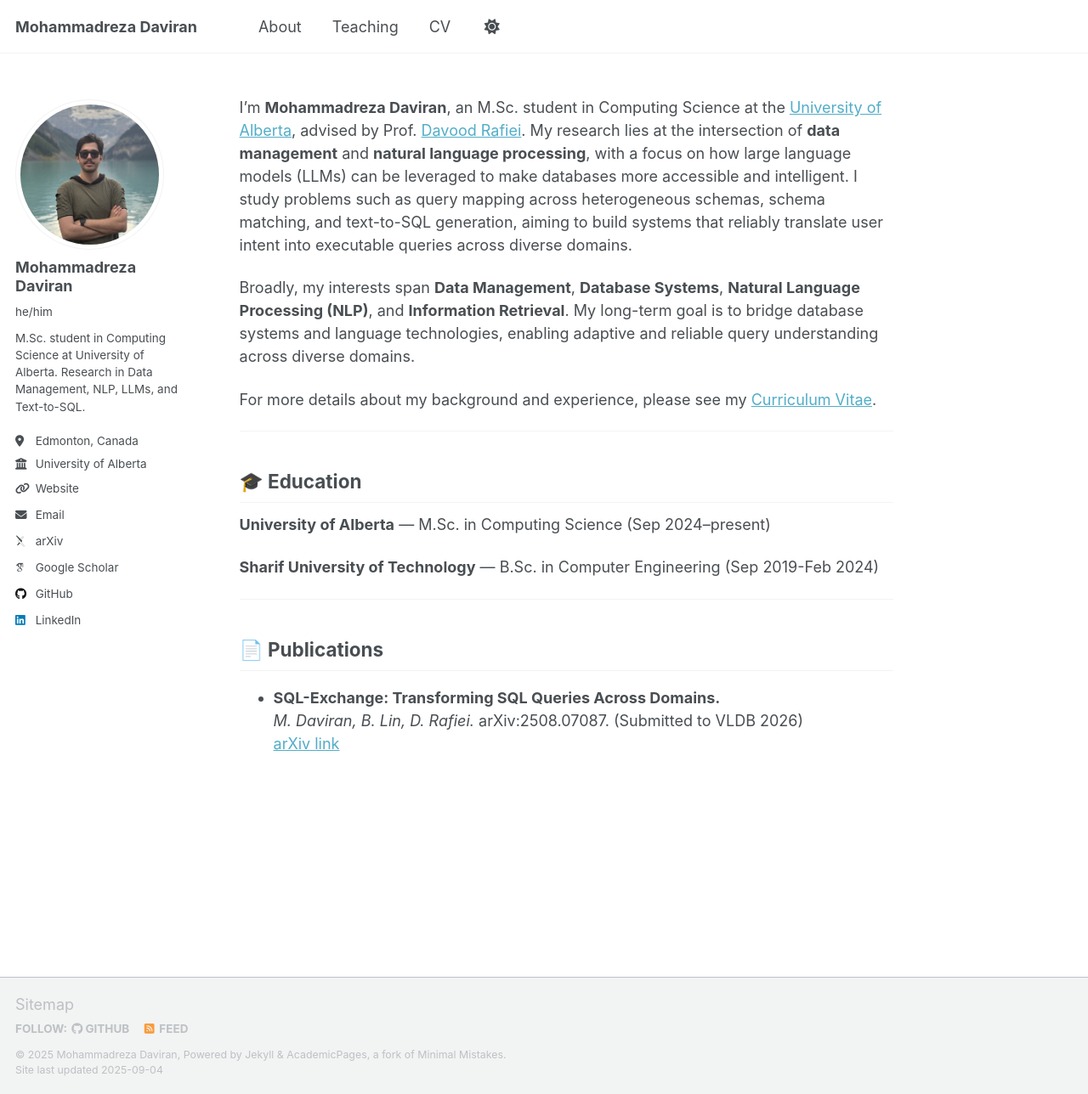
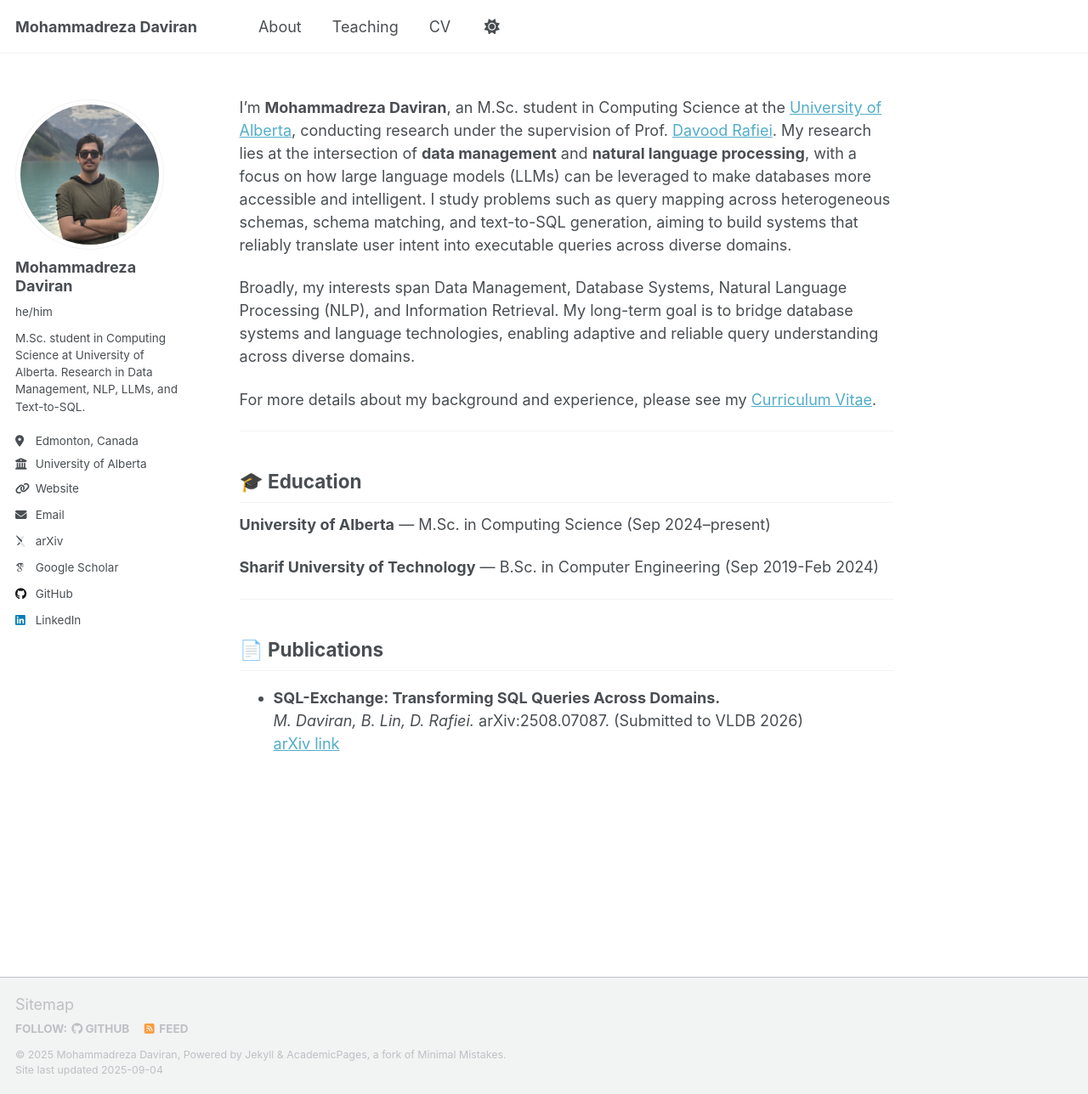
Before and after one commit to mmdrez4/mmdrez4.github.io, a Jekyll site: the page built from _pages/about.md, in a window 1280 px wide and 1288 px high. Shown: the whole window at 85% size. Built offline with Jekyll 4.4.1, drawn with Linux system fonts in a browser that asks for light colours; some web fonts are replaced; a script that is not in the unit is left out.

Commit message:
Update about.md

```diff
--- a/_pages/about.md
+++ b/_pages/about.md
@@ -5,9 +5,9 @@ permalink: /
 author_profile: true
 ---
 
-I’m **Mohammadreza Daviran**, an M.Sc. student in Computing Science at the [University of Alberta](https://www.ualberta.ca/en), advised by Prof. [Davood Rafiei](https://webdocs.cs.ualberta.ca/~drafiei/). My research lies at the intersection of **data management** and **natural language processing**, with a focus on how large language models (LLMs) can be leveraged to make databases more accessible and intelligent. I study problems such as query mapping across heterogeneous schemas, schema matching, and text-to-SQL generation, aiming to build systems that reliably translate user intent into executable queries across diverse domains.
+I’m **Mohammadreza Daviran**, an M.Sc. student in Computing Science at the [University of Alberta](https://www.ualberta.ca/en), conducting research under the supervision of Prof. [Davood Rafiei](https://webdocs.cs.ualberta.ca/~drafiei/). My research lies at the intersection of **data management** and **natural language processing**, with a focus on how large language models (LLMs) can be leveraged to make databases more accessible and intelligent. I study problems such as query mapping across heterogeneous schemas, schema matching, and text-to-SQL generation, aiming to build systems that reliably translate user intent into executable queries across diverse domains.
 
-Broadly, my interests span **Data Management**, **Database Systems**, **Natural Language Processing (NLP)**, and **Information Retrieval**. My long-term goal is to bridge database systems and language technologies, enabling adaptive and reliable query understanding across diverse domains.
+Broadly, my interests span Data Management, Database Systems, Natural Language Processing (NLP), and Information Retrieval. My long-term goal is to bridge database systems and language technologies, enabling adaptive and reliable query understanding across diverse domains.
 
 For more details about my background and experience, please see my [Curriculum Vitae](/cv/).
 
```
